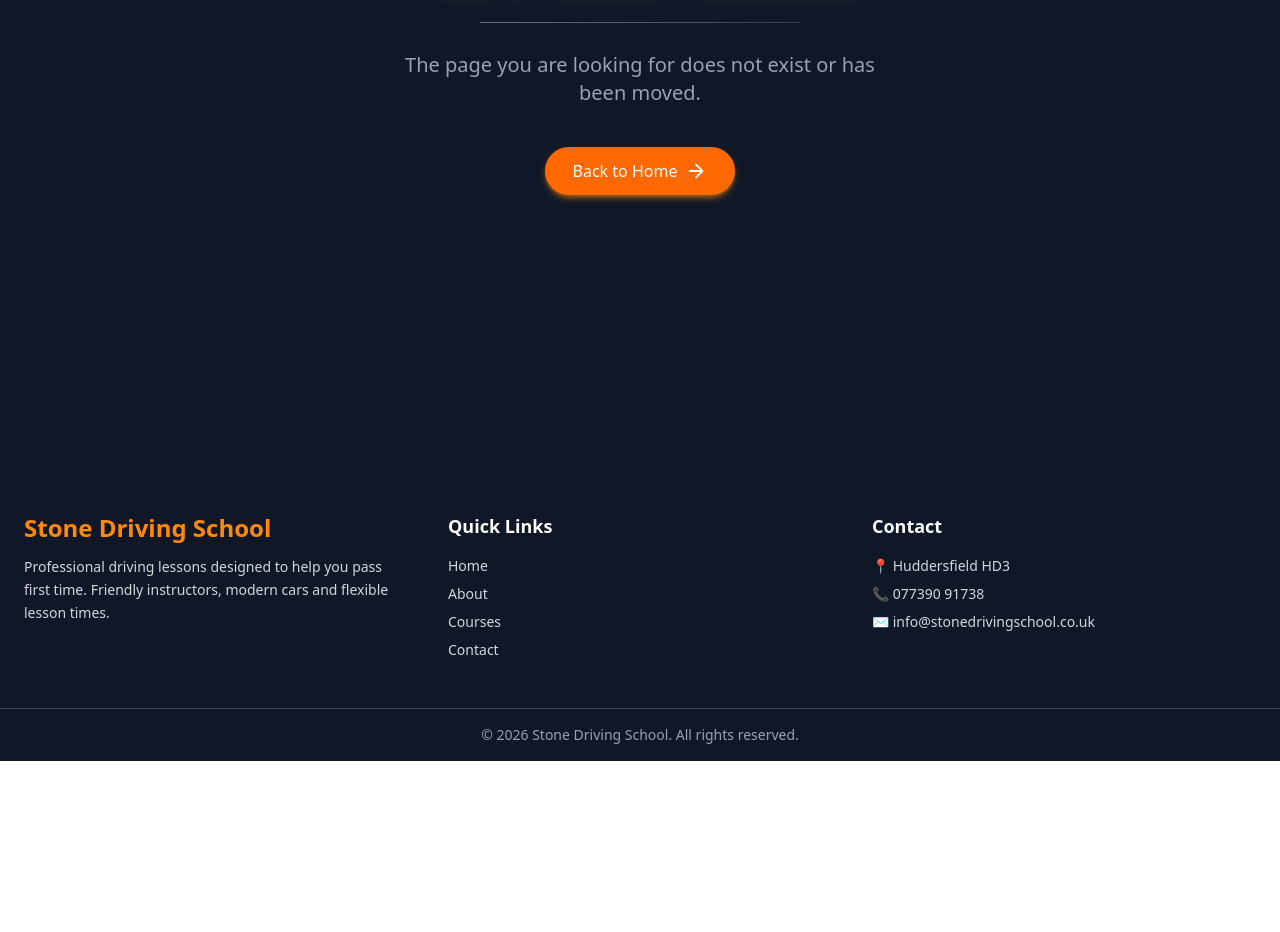
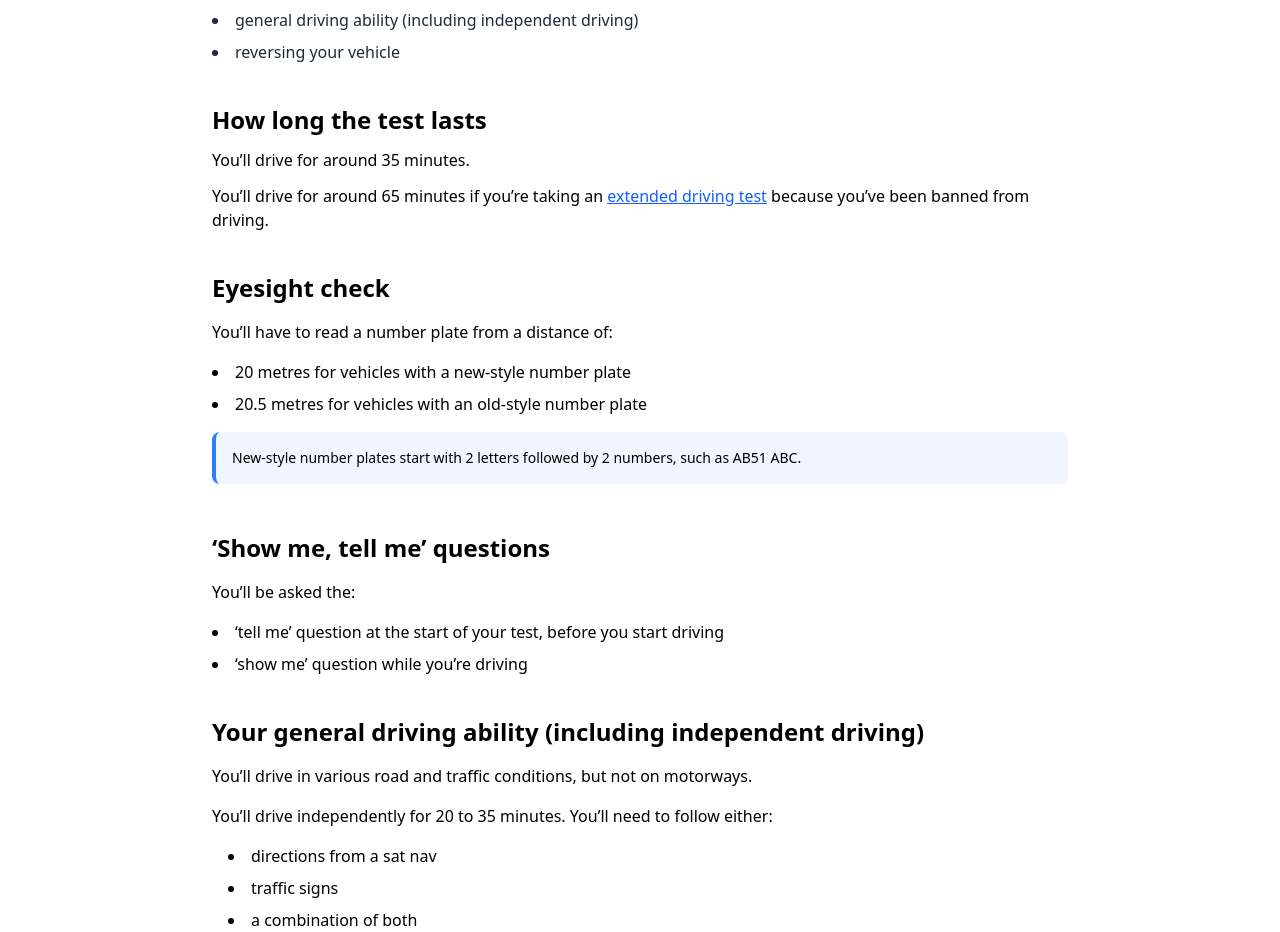
Before and after one commit to Salik689/stone-driving, a Next.js app: page /practical-test-practice in a window 1280 px wide. Before the commit this address had no page. Shown: the part 400-1332 px from the top of the page. Before the commit the page ends 1161 px from the top, so only its background shows below. Built offline with nearby package versions, Linux system fonts and the light colour scheme.

Commit message:
practical test info page

```diff
--- a/app/components/Dropdown.js
+++ b/app/components/Dropdown.js
@@ -1,5 +1,6 @@
 "use client";
 import { useState, useRef, useEffect } from "react";
+import Link from "next/link";
 
 export default function Dropdown() {
   const [open, setOpen] = useState(false);
@@ -33,7 +34,10 @@ export default function Dropdown() {
         <div className="absolute left-0 mt-2 w-40 rounded-lg border border-gray-200 bg-white shadow-lg">
           <ul className="flex flex-col py-1 text-sm text-gray-700">
             <li className="cursor-pointer px-4 py-2 hover:bg-gray-100">
-              Show me. Tell me.
+              <Link href="/practical-test-practice">Practical Test Practice</Link>
+            </li>
+            <li className="cursor-pointer px-4 py-2 hover:bg-gray-100">
+              Theory Test Practice
             </li>
             <li className="cursor-pointer px-4 py-2 hover:bg-gray-100">
               Videos
--- a/app/page.js
+++ b/app/page.js
@@ -1,13 +1,14 @@
 import React from 'react'
 import Link from 'next/link'
 import Script from 'next/script'
+
 const Page = () => {
   return (
     <>
       <main className="relative h-[73vh] w-full border-2 bg-black border-black flex flex-col items-center justify-center p-3.5">
 
         {/* Background image */}
-        <div className="absolute inset-0 bg-[url('/image/logo-full-bg.jpg')] bg-cover bg-center bg-no-repeat opacity-20"></div>
+        <div className="absolute inset-0 bg-[url('/image/logo-full-bg.jpg')] bg-cover bg-center bg-no-repeat opacity-40"></div>
 
         <div className="relative z-10 text-center text-white space-y-4">
           <h1 className=" text-[clamp(1.5rem,4vw,3rem)] font-bold">Learn, Drive, Thrive</h1>
--- /dev/null
+++ b/app/practical-test-practice/page.js
@@ -0,0 +1,213 @@
+import React from "react";
+import Link from "next/link";
+
+const page = () => {
+  return (
+    <>
+      <main className="mx-auto max-w-4xl px-5 py-12 space-y-10">
+        {/* Title */}
+        <h1 className="text-[clamp(1.75rem,4vw,3rem)] font-extrabold text-center">
+          What happens during the Practical Test
+        </h1>
+
+        {/* Intro section */}
+        <section className="space-y-4">
+          <h2 className="font-bold text-2xl">
+            There are 4 parts to the driving test:
+          </h2>
+
+          <ul className="list-disc list-inside space-y-2 text-gray-800">
+            <li>an eyesight check</li>
+            <li>‘show me, tell me’ vehicle safety questions</li>
+            <li>general driving ability (including independent driving)</li>
+            <li>reversing your vehicle</li>
+          </ul>
+        </section>
+
+        {/* Duration */}
+        <section className="space-y-3">
+          <h2 className="font-bold text-2xl">How long the test lasts</h2>
+          <p>You’ll drive for around 35 minutes.</p>
+          <p>
+            You’ll drive for around 65 minutes if you’re taking an{" "}
+            <Link
+              className="text-blue-600 underline hover:text-blue-800"
+              href="https://www.gov.uk/driving-disqualifications/disqualification-until-test-pass-or-extended-test-pass"
+            >
+              extended driving test
+            </Link>{" "}
+            because you’ve been banned from driving.
+          </p>
+        </section>
+
+        {/* Eyesight */}
+        <section className="space-y-4">
+          <h2 className="font-bold text-2xl">Eyesight check</h2>
+          <p>You’ll have to read a number plate from a distance of:</p>
+
+          <ul className="list-disc list-inside space-y-2">
+            <li>20 metres for vehicles with a new-style number plate</li>
+            <li>20.5 metres for vehicles with an old-style number plate</li>
+          </ul>
+
+          <div className="rounded-lg border-l-4 border-blue-500 bg-blue-50 p-4 text-sm">
+            New-style number plates start with 2 letters followed by 2 numbers,
+            such as AB51 ABC.
+          </div>
+        </section>
+      </main>
+
+      {/* Extra info */}
+      <section className="mx-auto max-w-4xl px-5 pb-16 space-y-10">
+        {/* Show me tell me */}
+        <section className="space-y-4">
+          <h2 className="font-bold text-2xl">‘Show me, tell me’ questions</h2>
+          <p>You’ll be asked the:</p>
+          <ul className="list-disc list-inside space-y-2">
+            <li>‘tell me’ question at the start of your test, before you start driving</li>
+            <li>‘show me’ question while you’re driving</li>
+          </ul>
+        </section>
+
+        {/* Driving ability */}
+        <section className="space-y-4">
+          <h2 className="font-bold text-2xl">
+            Your general driving ability (including independent driving)
+          </h2>
+
+          <p>You’ll drive in various road and traffic conditions, but not on motorways.</p>
+          <p>You’ll drive independently for 20 to 35 minutes. You’ll need to follow either:</p>
+
+          <ul className="list-disc list-inside space-y-2 ml-4">
+            <li>directions from a sat nav</li>
+            <li>traffic signs</li>
+            <li>a combination of both</li>
+          </ul>
+
+          <p>The examiner will tell you which you have to follow.</p>
+          <p>They’ll set the sat nav up for you. You cannot use your own sat nav.</p>
+        </section>
+
+        {/* Sub sections */}
+        <section className="space-y-3">
+          <h3 className="font-semibold text-lg">If you cannot see traffic signs</h3>
+          <p>
+            If you cannot see a traffic sign (for example, because it’s covered by trees),
+            the examiner will give you directions until you can see the next one.
+          </p>
+        </section>
+
+        <section className="space-y-3">
+          <h3 className="font-semibold text-lg">Going off the route</h3>
+          <p>
+            The examiner{" "}
+            <Link
+              className="text-blue-600 underline hover:text-blue-800"
+              href="https://www.gov.uk/driving-test/driving-test-faults-result"
+            >
+              will not give you a fault
+            </Link>{" "}
+            for taking a wrong turning.
+          </p>
+        </section>
+
+        <section className="space-y-3">
+          <h3 className="font-semibold text-lg">
+            If you’re not following a sat nav or traffic signs
+          </h3>
+          <p>
+            The examiner will give you turn-by-turn directions to follow at any time
+            when you’re not following directions from a sat nav or traffic signs.
+          </p>
+          <p>
+            Driving test routes are not published, so you cannot check them before your test.
+          </p>
+        </section>
+
+        {/* Pull over */}
+        <section className="space-y-4">
+          <h3 className="font-semibold text-lg">Pulling over at the side of the road</h3>
+          <p>You’ll be asked to pull over and pull away during your test, including:</p>
+
+          <ul className="list-disc list-inside space-y-2 ml-4">
+            <li>a normal stop at the side of the road</li>
+            <li>pulling out from behind a parked vehicle</li>
+            <li>a hill start</li>
+          </ul>
+
+          <div className="rounded-lg border-l-4 border-gray-400 bg-gray-50 p-4 text-sm">
+            You might also be asked to carry out an emergency stop.
+          </div>
+        </section>
+
+        {/* Reversing */}
+        <section className="space-y-4">
+          <h2 className="font-bold text-2xl">Reversing your vehicle</h2>
+          <p>The examiner will ask you to do one of the following exercises:</p>
+
+          <ul className="list-disc list-inside space-y-2 ml-4">
+            <li>parallel park at the side of the road</li>
+            <li>
+              park in a parking bay – either by driving in and reversing out, or
+              reversing in and driving out
+            </li>
+            <li>
+              pull up on the right-hand side of the road, reverse for around 2 car
+              lengths, and rejoin the traffic
+            </li>
+          </ul>
+        </section>
+
+        {/* Mistakes */}
+        <section className="space-y-4">
+          <h2 className="font-bold text-2xl">If you make mistakes during your test</h2>
+          <p>
+            You can carry on if you make a mistake. It might not affect{" "}
+            <Link
+              className="text-blue-600 underline hover:text-blue-800"
+              href="https://www.gov.uk/driving-test/driving-test-faults-result"
+            >
+              your test result
+            </Link>{" "}
+            if it’s not serious.
+          </p>
+          <p>
+            Your driving examiner will only stop your test if they think your driving
+            is a danger to other road users.
+          </p>
+        </section>
+
+        {/* Other people */}
+        <section className="space-y-4">
+          <h2 className="font-bold text-2xl">Other people at your test</h2>
+          <p>
+            Your driving examiner’s supervisor might sit in on your test to watch
+            your examiner’s performance.
+          </p>
+          <p>Your driving examiner will ask if you want someone to:</p>
+
+          <ul className="list-disc list-inside space-y-2 ml-4">
+            <li>sit in the back of the car during the test</li>
+            <li>be with you for the result and feedback</li>
+          </ul>
+
+          <p>This will usually be your driving instructor, but you can take a relative or friend.</p>
+
+          <ul className="list-disc list-inside space-y-2 ml-4">
+            <li>be over 16</li>
+            <li>
+              <Link
+                className="text-blue-600 underline hover:text-blue-800"
+                href="https://www.gov.uk/guidance/rules-for-observing-driving-tests"
+              >
+                follow the rules about observing tests
+              </Link>
+            </li>
+          </ul>
+        </section>
+      </section>
+    </>
+  );
+};
+
+export default page;
```
